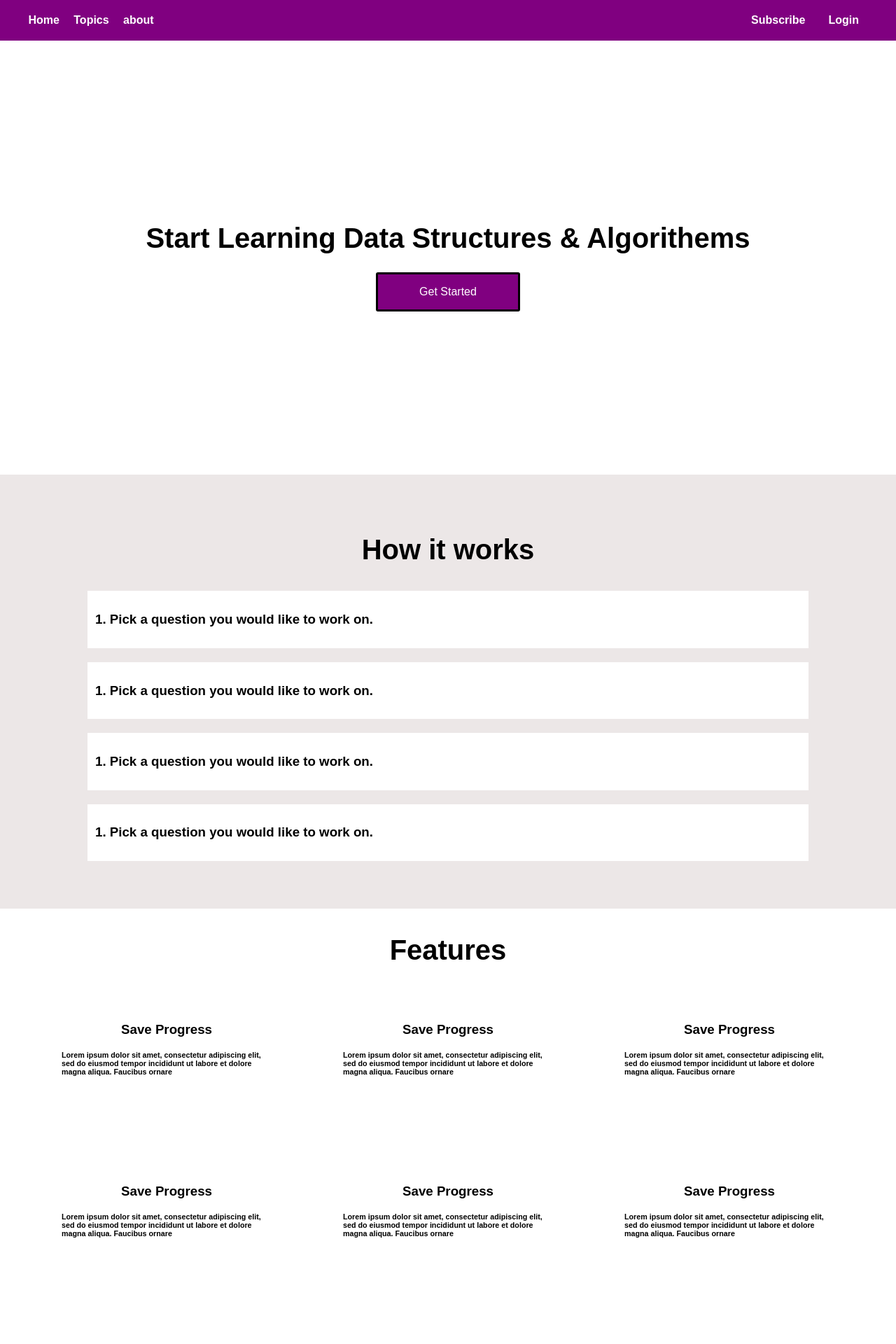
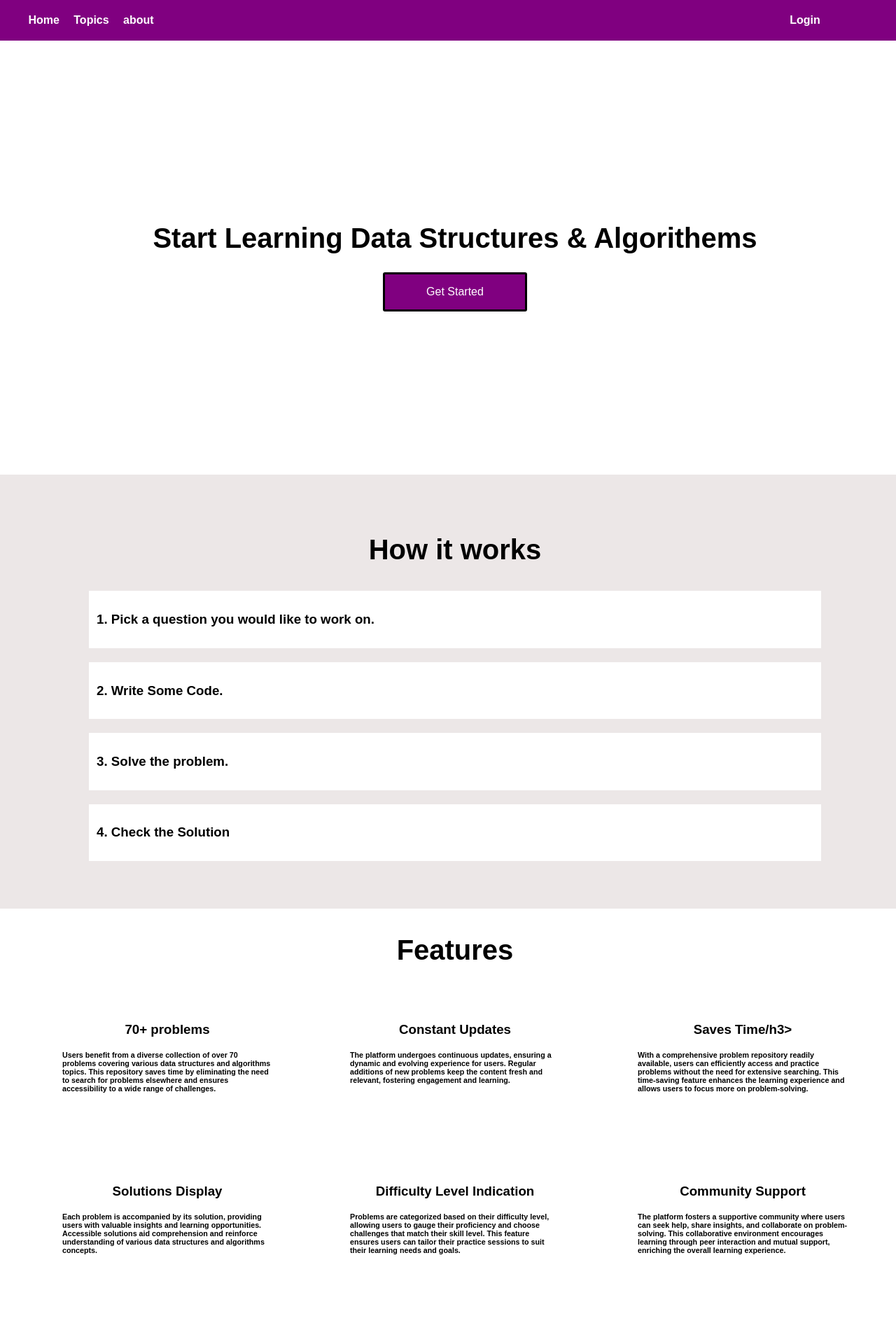
Before and after one commit to Noxtimo/MyCodingWebiste, a Django app: page / in a window 1280 px wide. Shown: the top 1920 px of the page at 70% size. Run offline with Django 5.2, Linux system fonts and the light colour scheme; some libraries are stand-ins or nearby versions.

Commit message:
Polished the website

```diff
--- a/base/static/base/main.css
+++ b/base/static/base/main.css
@@ -95,6 +95,8 @@ a {
     display: flex;
     flex-wrap: wrap;
     flex-direction: column;
+    align-items: center;
+    justify-content: center;
     height: 90;
 
 
@@ -211,6 +213,7 @@ h3 {
 }
 
 .firstDivHome {
+    width: 100%;
     background-color: white;
     display: flex;
     flex-wrap: wrap;
--- a/base/templates/base/home.html
+++ b/base/templates/base/home.html
@@ -22,17 +22,17 @@
   </li>
   <li class="firstLiHome" >
     <h3>
-        1. Pick a question you would like to work on.
+        2. Write Some Code.
     </h3>
   </li>
   <li class="firstLiHome" >
     <h3>
-        1. Pick a question you would like to work on.
+        3. Solve the problem.
     </h3>
   </li>
   <li class="firstLiHome" >
     <h3>
-        1. Pick a question you would like to work on.
+        4. Check the Solution
     </h3>
   </li>
 </div>
@@ -40,39 +40,39 @@
   <h1> Features </h1>
   <div class="featuresDiv">
     <div>
-      <h3>Save Progress</h3>
+      <h3>70+ problems</h3>
       <h6>
-        Lorem ipsum dolor sit amet, consectetur adipiscing elit, sed do eiusmod tempor incididunt ut labore et dolore magna aliqua. Faucibus ornare
+         Users benefit from a diverse collection of over 70 problems covering various data structures and algorithms topics. This repository saves time by eliminating the need to search for problems elsewhere and ensures accessibility to a wide range of challenges.
       </h6>
     </div>
     <div>
-      <h3>Save Progress</h3>
+      <h3>Constant Updates</h3>
       <h6>
-        Lorem ipsum dolor sit amet, consectetur adipiscing elit, sed do eiusmod tempor incididunt ut labore et dolore magna aliqua. Faucibus ornare
+        The platform undergoes continuous updates, ensuring a dynamic and evolving experience for users. Regular additions of new problems keep the content fresh and relevant, fostering engagement and learning.
       </h6>
     </div>
     <div>
-      <h3>Save Progress</h3>
+      <h3>Saves Time/h3>
       <h6>
-        Lorem ipsum dolor sit amet, consectetur adipiscing elit, sed do eiusmod tempor incididunt ut labore et dolore magna aliqua. Faucibus ornare
+        With a comprehensive problem repository readily available, users can efficiently access and practice problems without the need for extensive searching. This time-saving feature enhances the learning experience and allows users to focus more on problem-solving.
       </h6>
     </div>
     <div>
-      <h3>Save Progress</h3>
+      <h3>Solutions Display</h3>
       <h6>
-        Lorem ipsum dolor sit amet, consectetur adipiscing elit, sed do eiusmod tempor incididunt ut labore et dolore magna aliqua. Faucibus ornare
+        Each problem is accompanied by its solution, providing users with valuable insights and learning opportunities. Accessible solutions aid comprehension and reinforce understanding of various data structures and algorithms concepts.
       </h6>
     </div>
     <div>
-      <h3>Save Progress</h3>
+      <h3>Difficulty Level Indication</h3>
       <h6>
-        Lorem ipsum dolor sit amet, consectetur adipiscing elit, sed do eiusmod tempor incididunt ut labore et dolore magna aliqua. Faucibus ornare
+        Problems are categorized based on their difficulty level, allowing users to gauge their proficiency and choose challenges that match their skill level. This feature ensures users can tailor their practice sessions to suit their learning needs and goals.
       </h6>
     </div>
     <div>
-      <h3>Save Progress</h3>
+      <h3>Community Support</h3>
       <h6>
-        Lorem ipsum dolor sit amet, consectetur adipiscing elit, sed do eiusmod tempor incididunt ut labore et dolore magna aliqua. Faucibus ornare
+        The platform fosters a supportive community where users can seek help, share insights, and collaborate on problem-solving. This collaborative environment encourages learning through peer interaction and mutual support, enriching the overall learning experience.
       </h6>
     </div>
 
@@ -83,55 +83,19 @@
   <div class="progressHome" >
     <div>
       <h3>
-        Lorem ipsum dolor sit amet, consectetur adipiscing elit, sed do eiusmod
+          What is the aim of this website?
       </h3>
       <h4>
-        Lorem ipsum dolor sit amet, consectetur adipiscing elit, sed do eiusmod tempor incididunt ut labore et dolore magna aliqua. Faucibus ornare suspendisse sed nisi lacus sed. Augue lacus viverra vitae congue eu consequat ac felis donec. Vitae congue mauris rhoncus aenean. Dignissim enim sit amet venenatis urna. Platea dictumst vestibulum rhoncus est. Eget aliquet nibh praesent tristique magna sit amet purus. Gravida dictum fusce ut placerat. Velit scelerisque in dictum non consectetur a. Molestie ac feugiat sed lectus vestibulum. Lorem ipsum dolor sit amet consectetur. Odio euismod lacinia at quis. Turpis
-        egestas sed tempus urna et pharetra pharetra massa massa.
+        The aim of the website is to serve as a valuable resource and learning platform for individuals seeking to improve their proficiency in data structures and algorithms. By providing a centralized repository of problems, the website aims to streamline the learning process and make it more accessible for users.
+
+Whether users are preparing for technical interviews, studying for academic courses, or simply looking to enhance their problem-solving skills, the website aims to cater to their needs. Through a diverse collection of problems and a supportive community environment, the website endeavors to empower users to engage in effective practice, deepen their understanding of core concepts, and ultimately achieve their learning goals.
+
 
 
       </h4>
-      <a href="{%url 'topics'%}" class="button firstButton">Take Me There</a>
+
     </div>
-    <div>
-      <h6>
-        Lorem ipsum dolor sit amet, consectetur adipiscing elit, sed do eiusmod tempor incididunt ut labore et dolore magna aliqua. Faucibus ornare suspendisse sed nisi lacus sed. Augue lacus viverra vitae congue eu consequat ac felis donec. Vitae congue mauris rhoncus aenean. Dignissim enim sit amet venenatis urna. Platea dictumst vestibulum rhoncus est. Eget aliquet nibh praesent tristique magna sit amet purus. Gravida dictum fusce ut placerat. Velit scelerisque in dictum non consectetur a. Molestie ac feugiat sed lectus vestibulum. Lorem ipsum dolor sit amet consectetur. Odio euismod lacinia at quis. Turpis egestas sed tempus urna et pharetra pharetra massa massa.
-      </h6>
-    </div>
-
-  </div>
-</div>
-<hr>
-<div class="firstDivHomehr" >
-  <div class="firstDivHomehrSmaller"
-  <div>
-    <div>
-      <h3>
-        Made in add image
-      </h3>
-    </div>
-    <div>
-      <div>
-        <h4>
-          Lorem ipsum dolor sit amet, consectetur adipiscing elit, sed do eiusmod tempor incididunt ut labore et dolore magna aliqua. Ut enim ad minim veniam, quis nostrud exercitation ullamco laboris nisi ut aliquip ex ea commodo consequat. Duis aute irure dolor in reprehenderit in voluptate velit esse cillum dolore eu fugiat nulla pariatur. Excepteur sint occaecat cupidatat non proident, sunt in culpa qui officia deserunt mollit anim id est laborum.
-        </h4>
-      </div>
-      <div>
-        <div>
-          <h4>
-            Lorem ipsum dolor sit amet, consectetur adipiscing elit, sed do eiusmod tempor incididunt ut labore et dolore magna aliqua. Ut enim ad minim veniam, quis nostrud exercitation ullamco laboris nisi ut aliquip ex ea commodo consequat. Duis aute irure dolor in reprehenderit in voluptate velit esse cillum dolore eu fugiat nulla pariatur. Excepteur sint occaecat cupidatat non proident, sunt in culpa qui officia deserunt mollit anim id est laborum.
-          </h4>
-        </div>
-      </div>
-      <div>
-        <div>
-          <h4>
-            Lorem ipsum dolor sit amet, consectetur adipiscing elit, sed do eiusmod tempor incididunt ut labore et dolore magna aliqua. Ut enim ad minim veniam, quis nostrud exercitation ullamco laboris nisi ut aliquip ex ea commodo consequat. Duis aute irure dolor in reprehenderit in voluptate velit esse cillum dolore eu fugiat nulla pariatur. Excepteur sint occaecat cupidatat non proident, sunt in culpa qui officia deserunt mollit anim id est laborum.
-          </h4>
-        </div>
-      </div>
-    </div>
-  </div>
+ <a href="{%url 'topics'%}" class="button firstButton">Take Me There</a>
   </div>
 </div>
 
@@ -140,4 +104,5 @@
 
 
 
+
 {%endblock content%}
--- a/base/templates/base/index.html
+++ b/base/templates/base/index.html
@@ -19,7 +19,6 @@
         <li><a class="navA" href="{% url 'about'%}"> about</a></li>
       </div>
       <div class="navDiv">
-        <li><a class="navA" href="{%url 'subscribe'%}" > Subscribe</a></li>
         {%if not request.user.is_authenticated%}
         <li>
           <a class="navA" href="{% url 'social_providers_page'%}"> Login</a>
@@ -36,18 +35,11 @@
     <hr>
     <footer>
       <div>
-        <a class="footerA" href="#" >Home</a>
-        <a class="footerA" href="#" >Home</a>
-        <a class="footerA" href="#" >Home</a>
-        <a class="footerA" href="#" >Home</a>
-
-      </div>
-      <div>
       </div>
       <div class="socialLinks">
         <li><a class="footerA" href="#" > Linkedin</a></li>
-        <li><a class="footerA" href="#" > Github</a></li>
-        <li><a class="footerA" href="#" > Leetcode</a></li>
+        <li><a class="footerA" href="https://github.com/Noxtimo" > Github</a></li>
+        <li><a class="footerA" href="https://leetcode.com/NOxti/" > Leetcode</a></li>
       </div>
       <div class="footer">
         <a class="footerA">&copy;All rights reserved. </a>
--- a/base/templates/base/stacksAndQueues.html
+++ b/base/templates/base/stacksAndQueues.html
@@ -12,7 +12,7 @@
 <div  class="ArraysAndDateStructures" >
     <a href="https://leetcode.com/problems/valid-parentheses/">
         <h6>1</h6>
-        <h6>Valid Parentheses<h6>
+        <h6>Valid Parentheses</h6>
         <h6 class="easy" >Easy</h6>
     </a>
     <a href="https://leetcode.com/problems/min-stack/">
--- a/base/templates/base/twoPointers.html
+++ b/base/templates/base/twoPointers.html
@@ -3,7 +3,7 @@
 
 <div class="ArraysAndDateStructuresDifficulty" >
     <div>
-           <h4>#</h4>
+        <h4>#</h4>
     <h4>Question</h4>
     <h4>Difficulty</h4>
     </div>
@@ -13,7 +13,7 @@
     <a href="https://leetcode.com/problems/valid-palindrome/">
         <h6>1</h6>
         <h6>Valid Palindrome</h6>
-        <h6>Easy</h6>
+        <h6 class="easy" >Easy</h6>
     </a>
     <a href="https://leetcode.com/problems/two-sum-ii-input-array-is-sorted/">
         <h6>2</h6>
--- a/base/urls.py
+++ b/base/urls.py
@@ -23,5 +23,4 @@ urlpatterns = [
     path('topics/tries/', views.tries, name='tries'),
     path('topics/trees/', views.trees, name='trees'),
     path('social_providers_page/', views.social_providers_page, name='social_providers_page'),
-    path('subscribe/', views.subscribe, name='subscribe'),
 ]
--- a/base/views.py
+++ b/base/views.py
@@ -123,7 +123,3 @@ def mathAndgeometry(request):
 
 def social_providers_page(request):
     return render(request, 'base/social_providers_page.html')
-
-
-def subscribe(request):
-    return render(request, 'base/subscribe.html')
--- a/codeHelper/settings.py
+++ b/codeHelper/settings.py
@@ -149,7 +149,7 @@ USE_TZ = True
 # https://docs.djangoproject.com/en/5.0/howto/static-files/
 
 STATIC_URL = 'static/'
-
+LOGIN_REDIRECT_URL = '/'
 # Default primary key field type
 # https://docs.djangoproject.com/en/5.0/ref/settings/#default-auto-field
 
```
Also changed, not shown: other parts of base/static/base/main.css (+25 -144 lines), base/templates/account/logout.html (+11 -4 lines), base/templates/base/social_providers_page.html (+2 -10 lines), base/templates/base/subscribe.html (deleted, +0 -46 lines), db.sqlite3.
